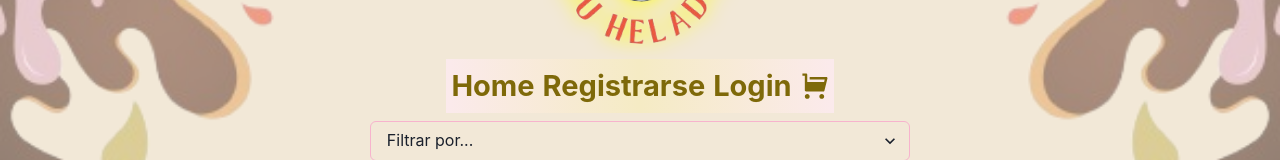
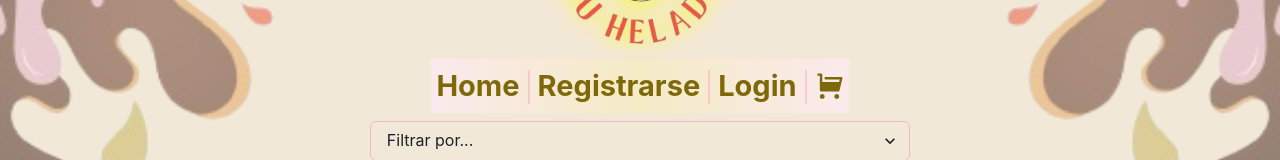
Before and after one commit to MarinaArrieta/muu, a React (Vite) app: page / in a window 1280 px wide. Shown: the part 154-314 px from the top of the page. Built offline with nearby package versions, Linux system fonts and the light colour scheme; no server answers; the database is empty.

Commit message:
Agregue estiqueta divider para el nav del header

```diff
--- a/src/components/Header.jsx
+++ b/src/components/Header.jsx
@@ -4,6 +4,7 @@ import {
     Stack,
     VStack,
     Text,
+    Divider,
 } from '@chakra-ui/react'
 import { Link, NavLink, Link as RouterLink } from 'react-router-dom'
 import { useAuth } from '../context/AuthContext'
@@ -73,6 +74,9 @@ const Header = () => {
                         Home
                     </Text>
                 </Link>
+                <Stack direction='row' h='32px' p={4} gap='unset' padding='0px'>
+                    <Divider orientation='vertical' border='1px solid #f7b3cd' />
+                </Stack>
                 <NavLink as={Link} to="register" fontSize='lg'>
                     <Text
                         fontSize={{ base: '18px', md: '25px', lg: '29px' }}
@@ -80,6 +84,9 @@ const Header = () => {
                         Registrarse
                     </Text>
                 </NavLink>
+                <Stack direction='row' h='32px' p={4} gap='unset' padding='0px'>
+                    <Divider orientation='vertical' border='1px solid #f7b3cd' />
+                </Stack>
                 {isAuthenticated ? (
                     <NavLink as="button" onClick={logout} fontSize='lg'>
                         <Text
@@ -97,6 +104,9 @@ const Header = () => {
                         </Text>
                     </NavLink>
                 )}
+                <Stack direction='row' h='32px' p={4} gap='unset' padding='0px'>
+                    <Divider orientation='vertical' border='1px solid #f7b3cd'/>
+                </Stack>
                 <NavLink as={Link} to="cart">
                     <Text fontSize={{ base: '18px', md: '25px', lg: '29px' }}>
                         <RiShoppingCartFill />
```
